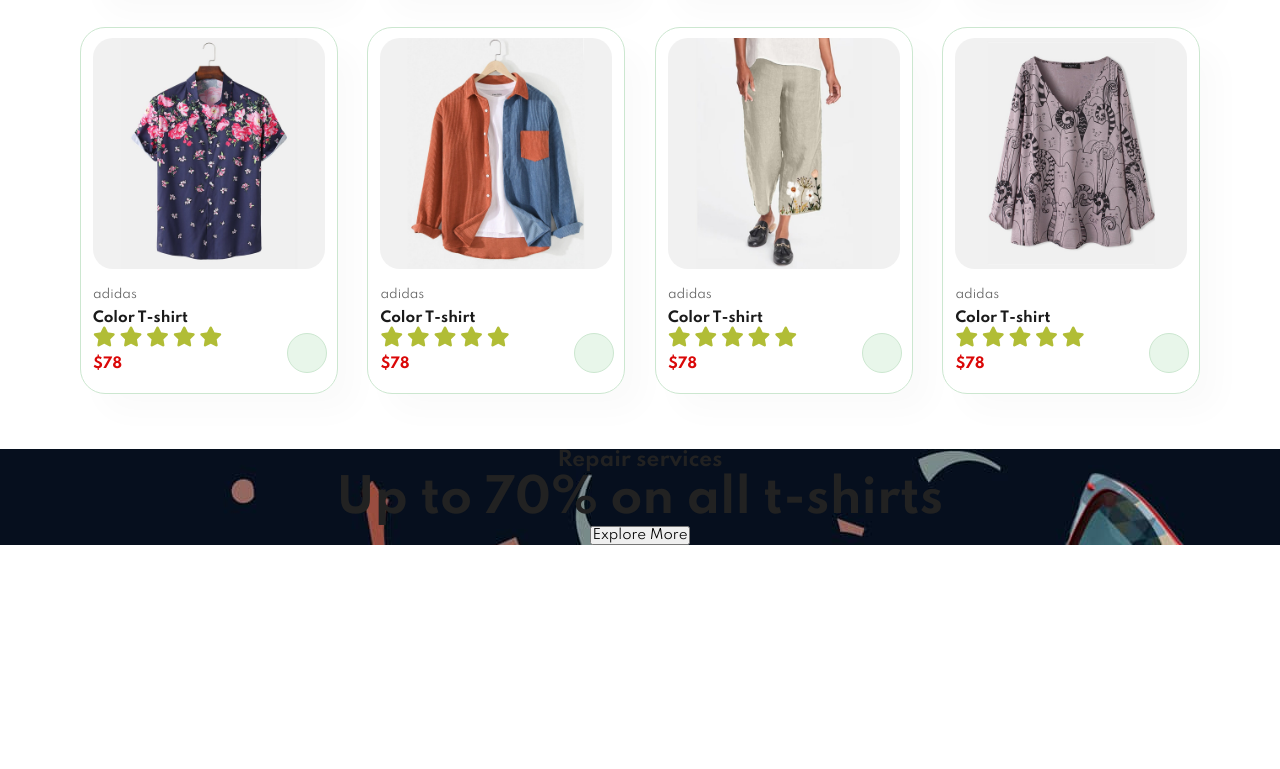
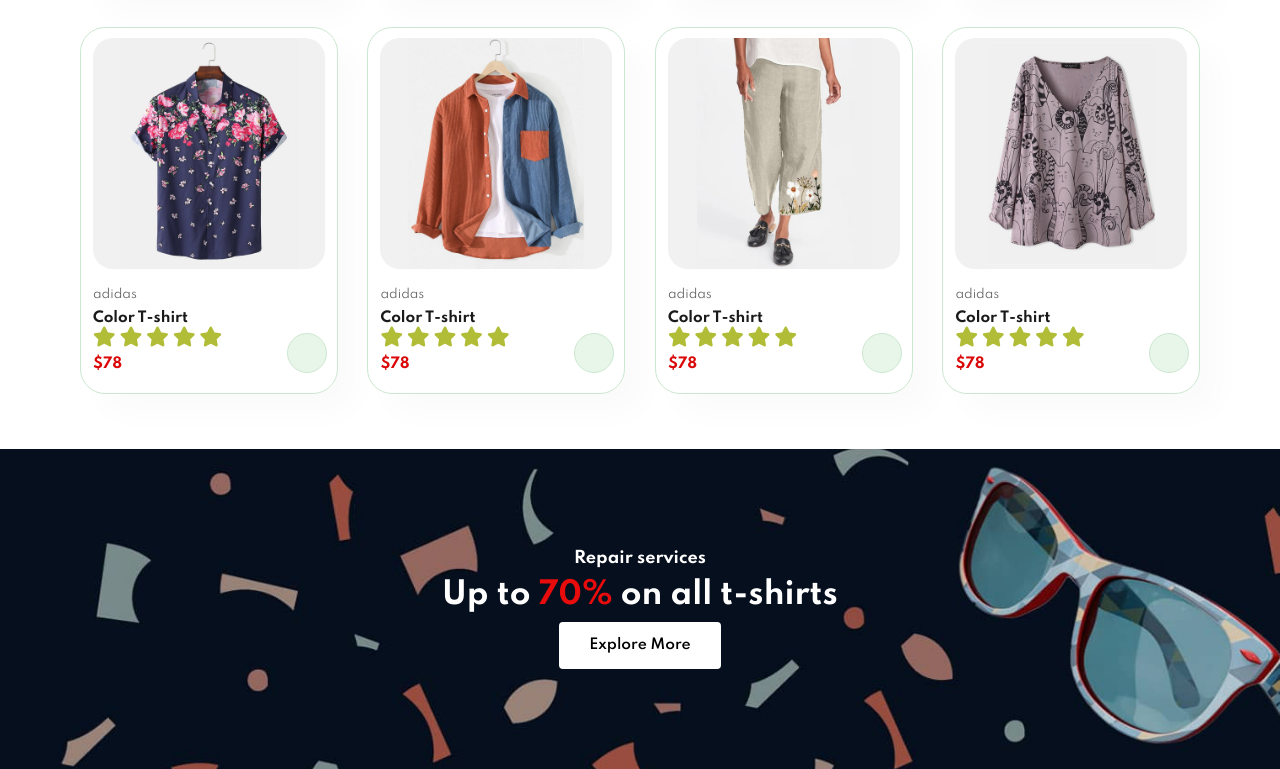
Before and after one commit to JessicaBarai/web-shop, a plain HTML site: page index.html in a window 1280 px wide. Shown: the part 1725-2494 px from the top of the page. Before the commit the page ends 2270 px from the top, so only its background shows below. Drawn offline with Linux system fonts and the light colour scheme.

Commit message:
added banner

```diff
--- a/index.html
+++ b/index.html
@@ -204,7 +204,7 @@
     <section id="banner" class="" section-m1>
         <h4>Repair services</h4>
         <h2>Up to <span>70%</span> on all t-shirts</h2>
-        <button>Explore More</button>
+        <button class="normal">Explore More</button>
     </section>
 
     <script src="script.js"></script>
--- a/style.css
+++ b/style.css
@@ -282,4 +282,39 @@ h1 {
   align-items: center;
   text-align: center;
   background-image: url(images/banner/b2.jpg);
+  height: 40vh;
+  width: 100%;
+  background-position: center;
+  background-size: cover;
 }
+
+#banner h4{
+  color: #fff;
+  font-size: 16px;
+}
+
+#banner h2{
+  color: #fff;
+  font-size: 30px;
+}
+
+button.normal{
+  font-size: 14px;
+  font-weight: 600;
+  padding: 15px 30px;
+  color: #000;
+  background-color: #fff;
+  border-radius: 4px;
+  cursor: pointer;
+  border: none;
+  outline: none;
+  transition: 0.2s;
+}
+#banner h2 span{
+  color: #e80c0c;
+}
+
+#banner button:hover{
+ background: #088178;
+ color: #fff;
+}
```
